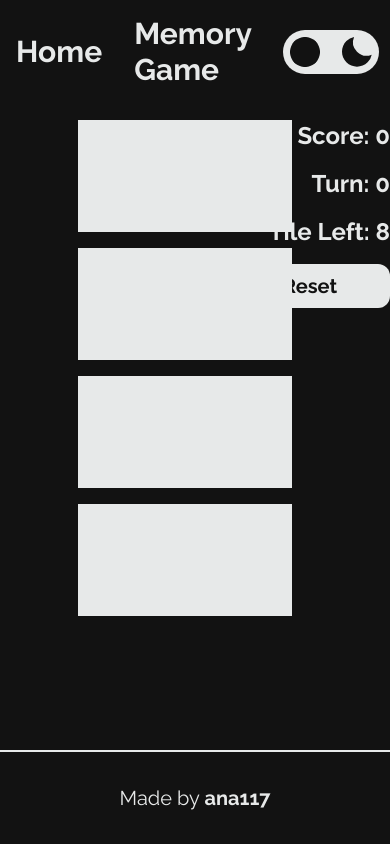
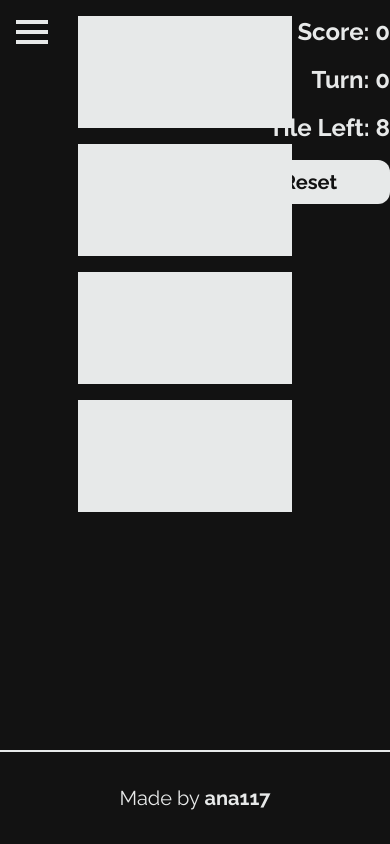
Before and after one commit to ana117/web-games, a React (Create React App) app: page /web-games/memory in a window 390 px wide. Built offline with nearby package versions, Linux system fonts and the light colour scheme; the HTML template or start-up script is replaced by a standard one.

Commit message:
Create game nav bar

```diff
--- a/src/Games/index.js
+++ b/src/Games/index.js
@@ -1,11 +1,12 @@
 import {NavLink} from "react-router-dom";
 import DarkModeSwitcher from "../components/DarkModeSwitcher";
+import Hamburger from "../components/Hamburger";
 
 const GamePage = ({children, game}) => {
     return (
         <div className="grow">
-            <nav className="p-[1rem] flex items-center gap-[2rem] w-full
-                            text-3xl font-bold">
+            <nav className="w-full">
+                <div className="hidden md:flex items-center gap-[2rem] text-3xl font-bold p-[1rem]">
                     <div className="me-auto hover:underline underline-offset-2">
                         <NavLink to="/">Home</NavLink>
                     </div>
@@ -13,13 +14,16 @@ const GamePage = ({children, game}) => {
                     <div className="ms-auto">
                         <DarkModeSwitcher/>
                     </div>
+                </div>
+
+                <Hamburger/>
             </nav>
 
             <div className="flex justify-center mt-[1rem]">
                 {children}
             </div>
         </div>
-    )
+    );
 }
 
 export default GamePage
--- /dev/null
+++ b/src/components/Hamburger.jsx
@@ -0,0 +1,32 @@
+import {BiMenu, BiSolidHome} from "react-icons/bi";
+import {NavLink} from "react-router-dom";
+import DarkModeSwitcher from "./DarkModeSwitcher";
+import {useState} from "react";
+
+const Hamburger = () => {
+    const [open, setOpen] = useState(false);
+
+    return (
+        <div className="md:hidden">
+            <div onClick={() => setOpen(!open)} className="fixed text-5xl p-[0.5rem]">
+                <BiMenu/>
+            </div>
+            <div className={`fixed z-10 flex flex-col gap-[1rem] text-5xl p-[0.5rem] bg-accent h-full
+                             transition-transform origin-left duration-300 -translate-x-[9rem] ${open && "translate-x-[0rem]"}`}>
+                <div onClick={() => setOpen(!open)}>
+                    <BiMenu/>
+                </div>
+                <div className="flex flex-col items-center h-full">
+                    <NavLink to="/" className="flex items-center gap-[0.5rem]">
+                        <BiSolidHome/> <p className="text-2xl font-semibold">Home</p>
+                    </NavLink>
+                    <div className="mt-auto">
+                        <DarkModeSwitcher/>
+                    </div>
+                </div>
+            </div>
+        </div>
+    );
+}
+
+export default Hamburger;
```
Lines whose indentation alone changed are shown as unchanged.
